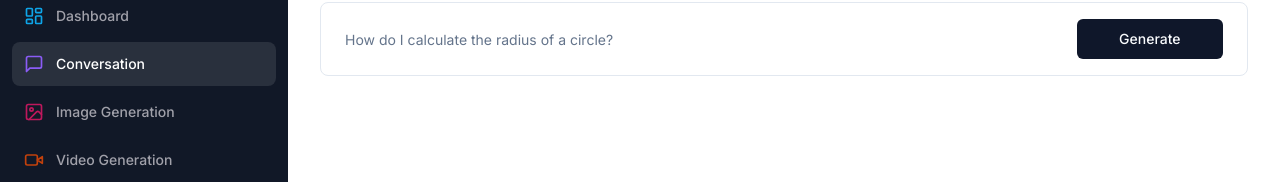
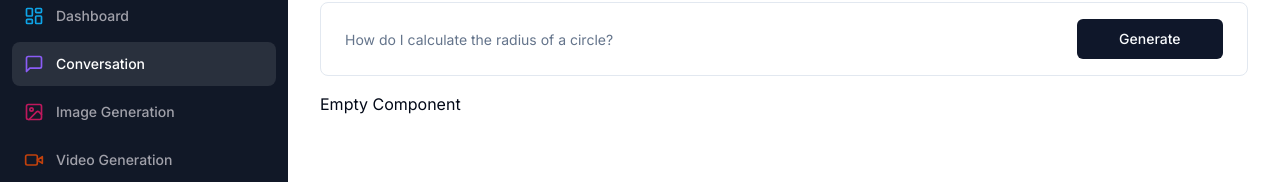
Before and after one commit to bviscosi/ai-saas, a Next.js app: page /conversation in a window 1280 px wide. Shown: the part 118-300 px from the top of the page. Built offline with nearby package versions, Linux system fonts and the light colour scheme.

Commit message:
Create Empty component

```diff
--- a/app/(dashboard)/(routes)/conversation/page.tsx
+++ b/app/(dashboard)/(routes)/conversation/page.tsx
@@ -15,6 +15,7 @@ import OpenAI from 'openai';
 import axios from 'axios';
 
 import { Heading } from '@/components/heading';
+import { Empty } from '@/components/empty';
 
 interface ChatCompletionRequestMessage {
 	role: 'user' | 'assistant' | 'system';
@@ -99,6 +100,7 @@ const ConversationPage = () => {
 					</Form>
 				</div>
 				<div className='space-y-4 mt-4'>
+					{messages.length === 0 && !isLoading && <Empty />}
 					<div className='flex flex-col-reverse gap-y-4'>
 						{messages.map((message) => (
 							<div key={message.content}>{message.content}</div>
--- /dev/null
+++ b/components/empty.tsx
@@ -0,0 +1,3 @@
+export const Empty = () => {
+	return <div>Empty Component</div>;
+};
```
